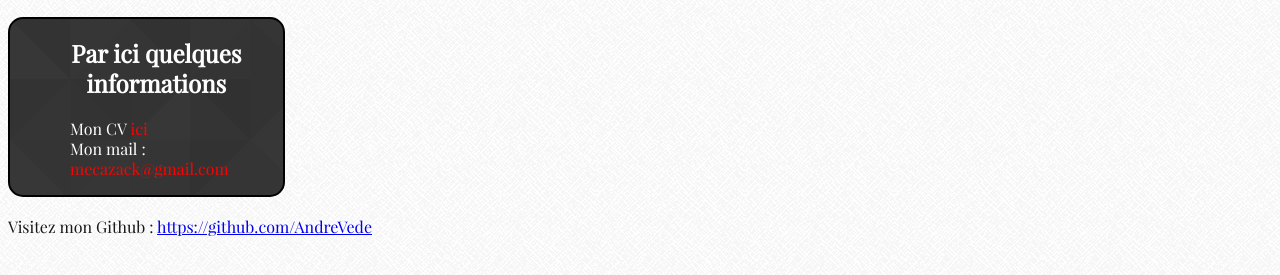
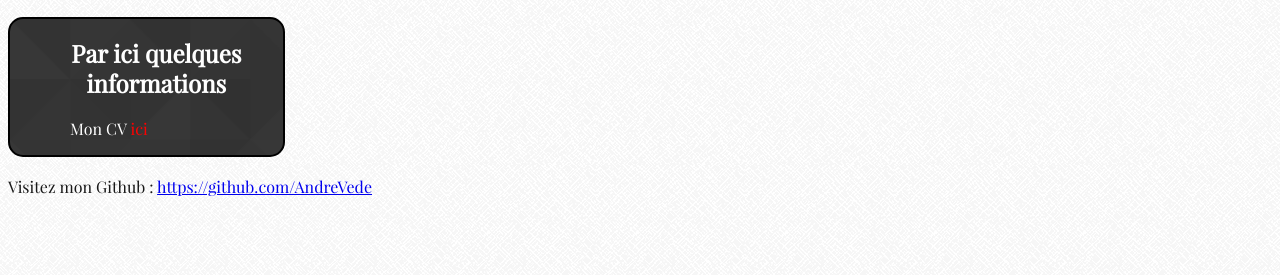
Before and after one commit to AndreVede/AndreVede.github.io, a plain HTML site: page index.html in a window 1280 px wide. Shown: the part 113-388 px from the top of the page. Drawn offline with Linux system fonts and the light colour scheme.

Commit message:
Mail enlevé

```diff
--- a/index.html
+++ b/index.html
@@ -24,7 +24,6 @@
         <h2>Par ici quelques informations</h2>
         <ul>
           <li>Mon CV <a href="/mon_cv/cv.html">ici</a></li>
-          <li>Mon mail :  <a href="mecazack@gmail.com">mecazack@gmail.com</a></li>
         </ul>
       </article>
     </section>
```
